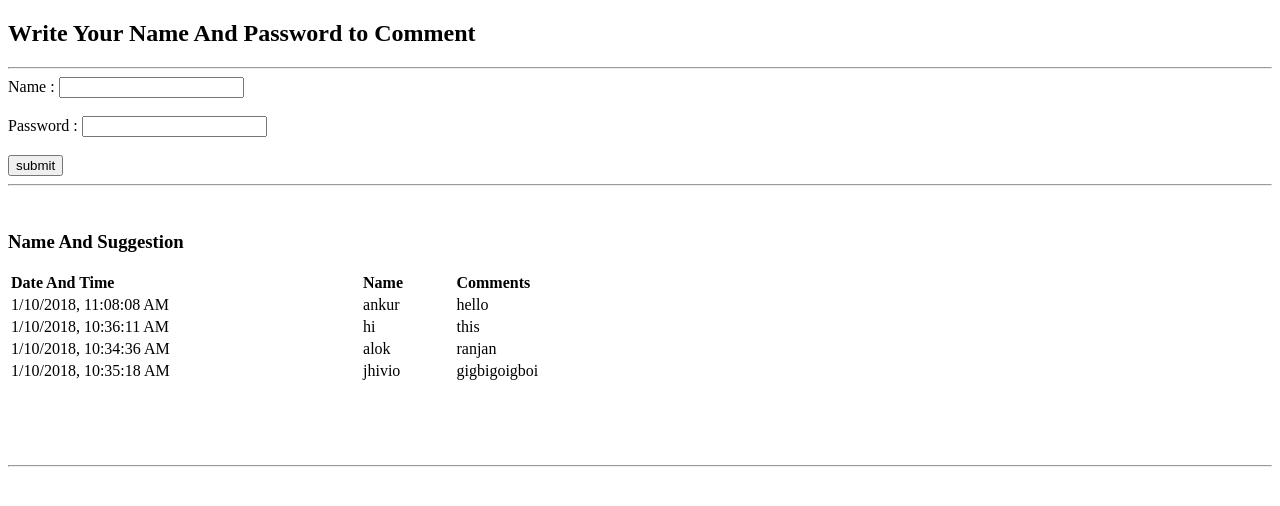
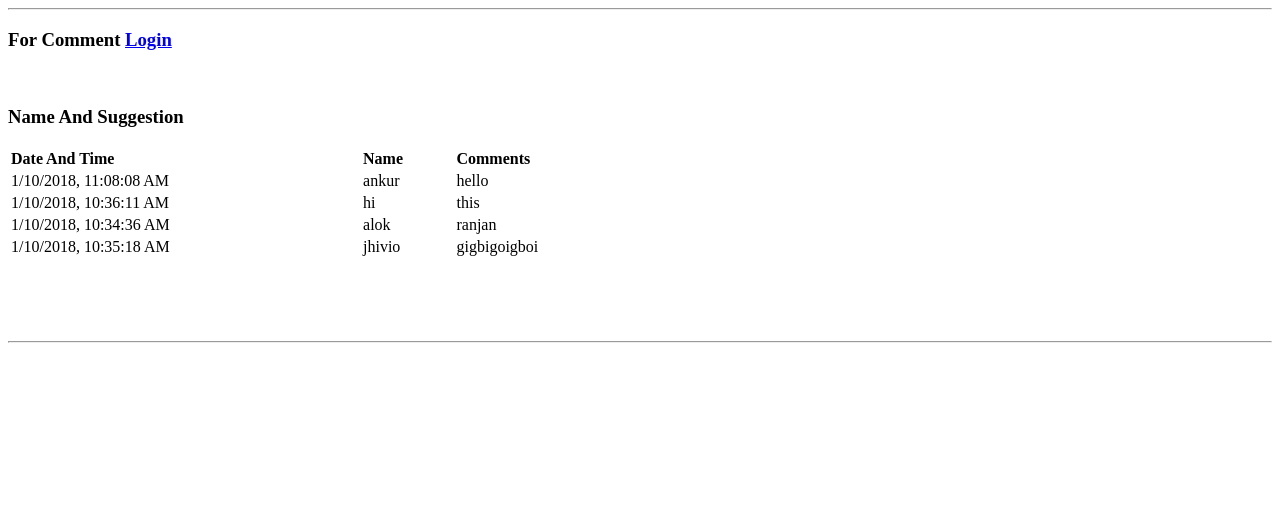
Before and after one commit to STEP-tw/flowercatalog-ankurrai1, a plain HTML site: page public/templates/comments.html in a window 1280 px wide. Drawn offline with Linux system fonts and the light colour scheme.

Commit message:
login link and page added to authenticate user

```diff
--- a/public/templates/comments.html
+++ b/public/templates/comments.html
@@ -9,16 +9,8 @@
 </head>
 
 <body onload="displayComments()">
-  <div>
-    <h2>Write Your Name And Password to Comment</h2>
-    <hr>
-    <form action="login" method="POST">
-      <label> Name : </label><input type="text" name="userName" value="" required><br><br>
-      <label> Password : </label><input type="password" name="password" value="" required><br><br>
-      <input id="submit" type="submit" value="submit">
-    </form>
-  </div>
   <hr>
+  <h3>For Comment <a href="loginPage.html">Login</a></h3>
   <div><br>
     <h3>Name And Suggestion</h3>
     <table id="table" style="width:50%" ></table>
```
Also changed, not shown: public/templates/loginPage.html (+18 -0 lines), 1 other file.
